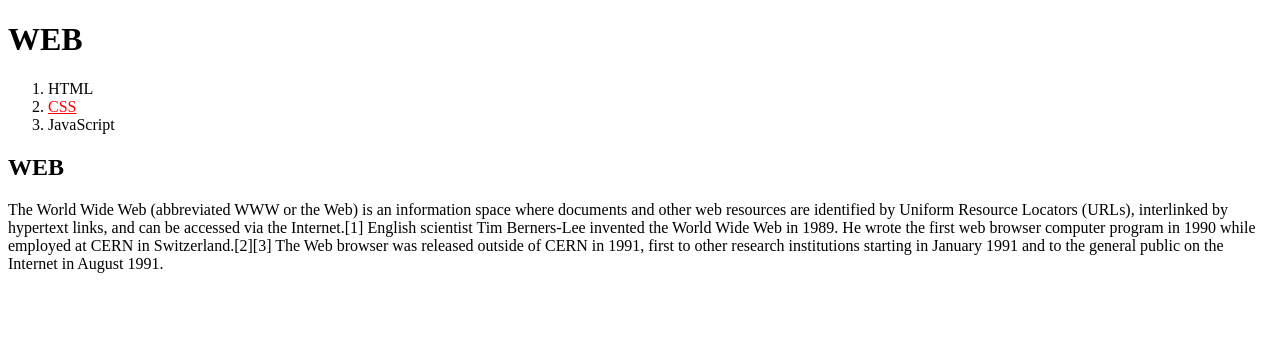
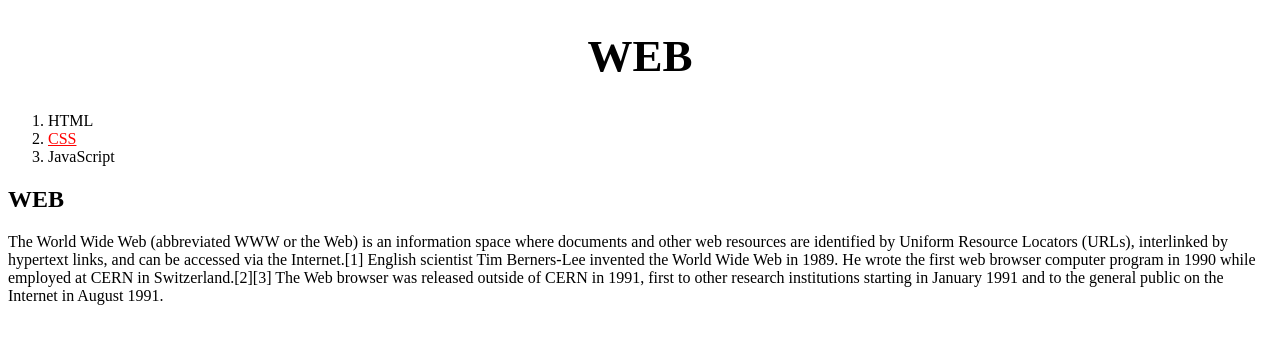
Before and after one commit to shxowlstjnoh/web, a plain HTML site: page web2/index.html in a window 1280 px wide. Drawn offline with Linux system fonts and the light colour scheme.

Commit message:
[web2 - CSS]
- 5.CSS 속성을 스스로 알아내는 방법
- css text center property 로 구글링

```diff
--- a/web2/index.html
+++ b/web2/index.html
@@ -7,6 +7,11 @@
     a {
       color:black;
       text-decoration: none;
+
+    }
+    h1 {
+      font-size:45px;
+      text-align: center;
     }
   </style>
 </head>
@@ -18,13 +23,6 @@
     <li><a href="3.html">JavaScript</a></li>
   </ol>
 
-  <!-- <h1><a href="index.html"><font color="red">WEB</font></a></h1>
-  <ol>
-    <li><a href="1.html"><font color="red">HTML</font></a></li>
-    <li><a href="2.html"><font color="red">CSS</font></a></li>
-    <li><a href="3.html"><font color="red">JavaScript</font></a></li>
-  </ol> -->
-
   <h2>WEB</h2>
   <p>The World Wide Web (abbreviated WWW or the Web) is an information space where documents and other web resources are identified by Uniform Resource Locators (URLs), interlinked by hypertext links, and can be accessed via the Internet.[1] English scientist Tim Berners-Lee invented the World Wide Web in 1989. He wrote the first web browser computer program in 1990 while employed at CERN in Switzerland.[2][3] The Web browser was released outside of CERN in 1991, first to other research institutions starting in January 1991 and to the general public on the Internet in August 1991.</p>
 </body>
```
